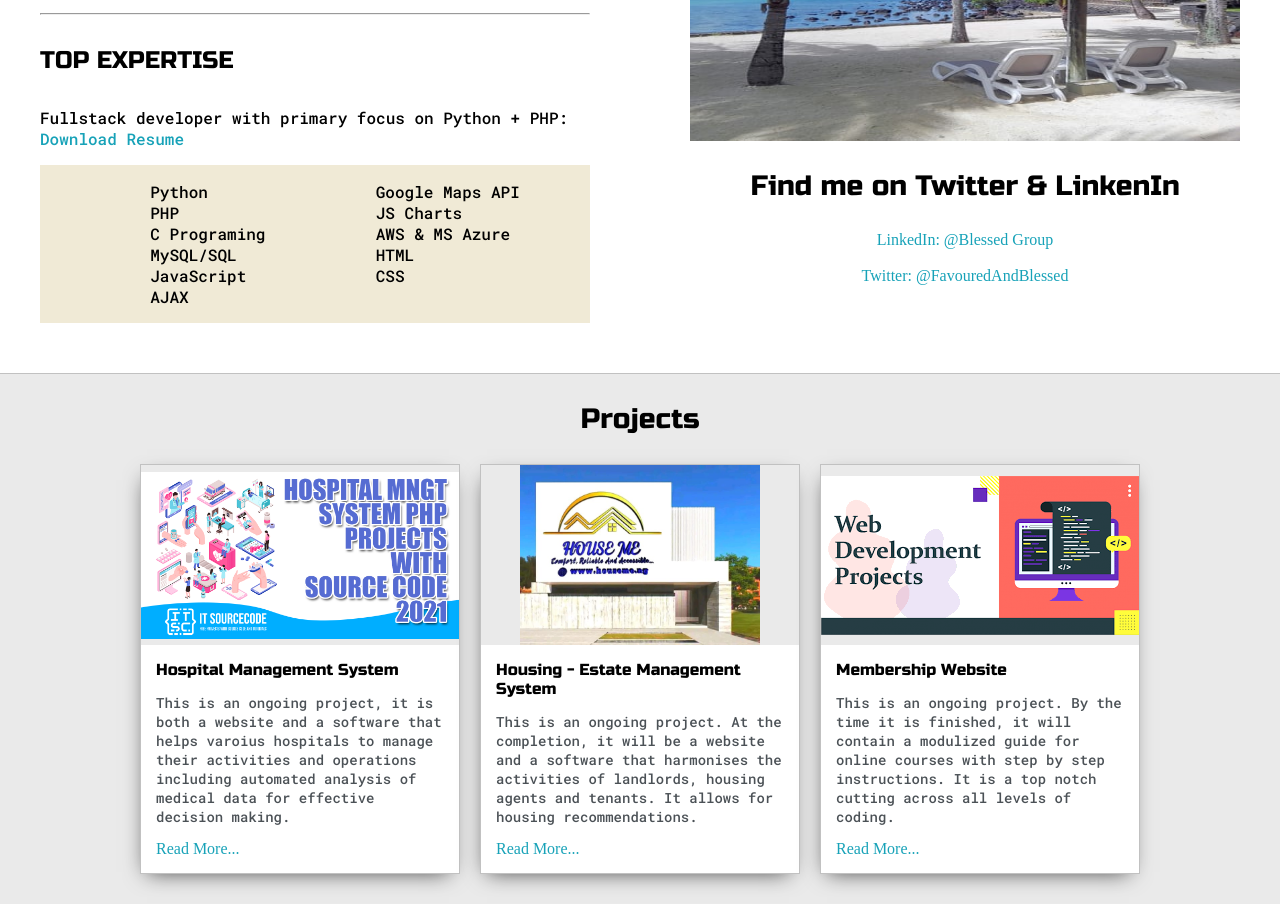
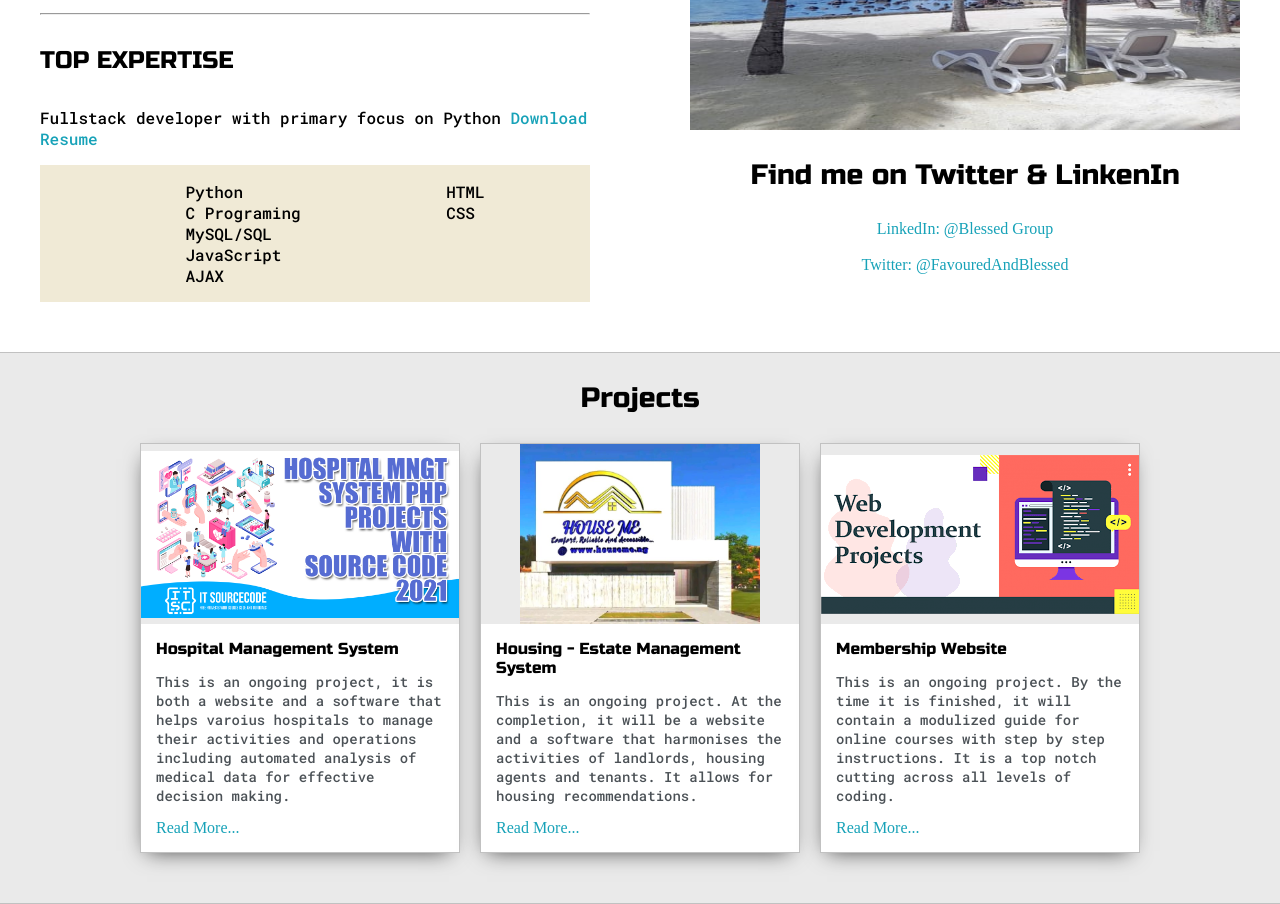
Before and after one commit to lucky-blessed/frontend_portfolio_project, a plain HTML site: page portfolio_project/index.html in a window 1280 px wide. Shown: the part 1027-1931 px from the top of the page. Drawn offline with Linux system fonts and the light colour scheme.

Commit message:
index.html updated

```diff
--- a/portfolio_project/index.html
+++ b/portfolio_project/index.html
@@ -99,14 +99,13 @@
 
                     <h4>TOP EXPERTISE</h4>
 
-                    <p>Fullstack developer with primary focus on Python +
-                        PHP: <a target="_blank" href="resumeRequest.pdf">Download Resume</a>
+                    <p>Fullstack developer with primary focus on Python
+                      <a target="_blank" href="resumeRequest.pdf">Download Resume</a>
                     </p>
 
                     <div id="skills">
                         <ul>
                             <li>Python</li>
-                            <li>PHP</li>
                             <li>C Programing</li>
                             <li>MySQL/SQL</li>
                             <li>JavaScript</li>
@@ -114,9 +113,6 @@
                         </ul>
 
                         <ul>
-                            <li>Google Maps API</li>
-                            <li>JS Charts</li>
-                            <li>AWS & MS Azure</li>
                             <li>HTML</li>
                             <li>CSS</li>
                         </ul>
```
